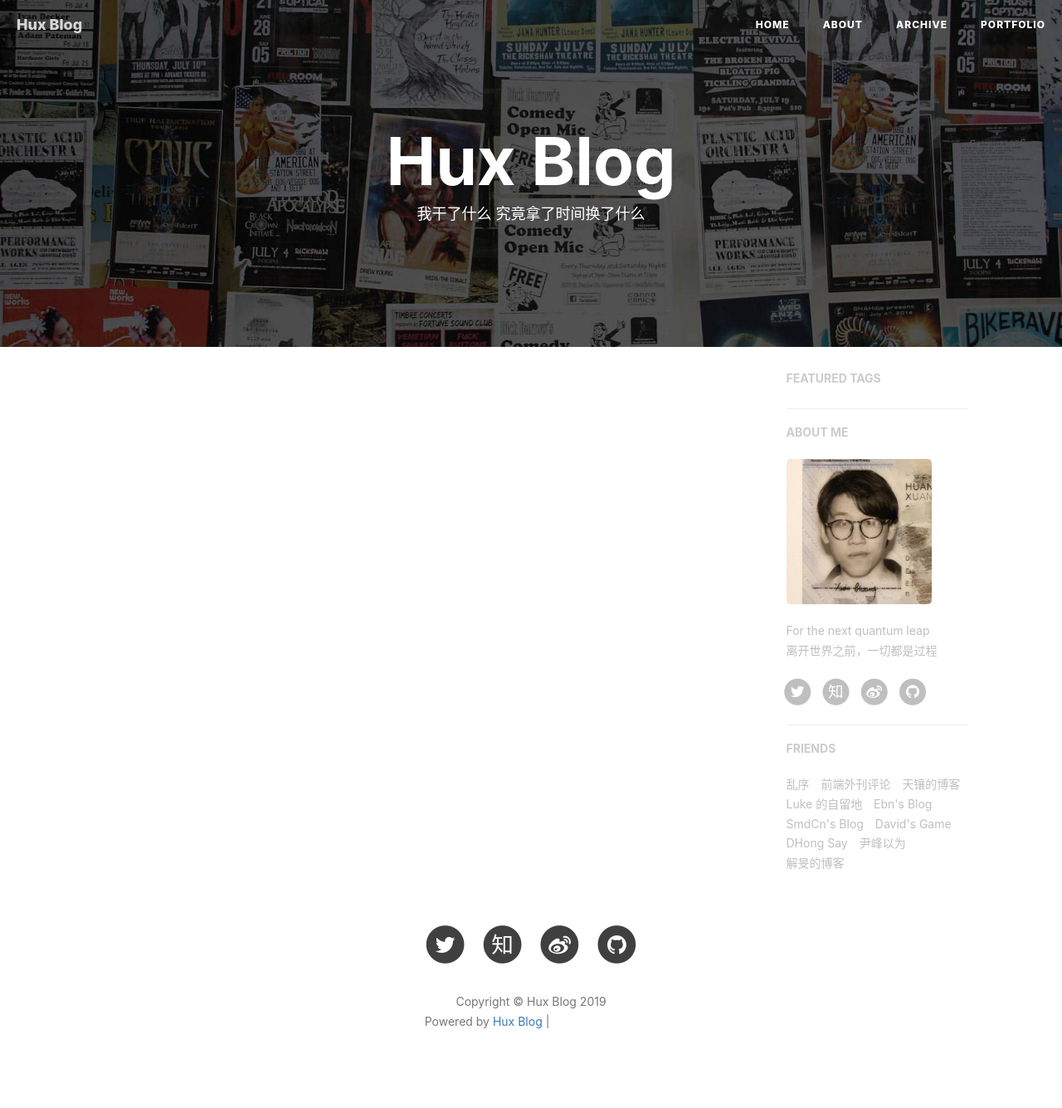
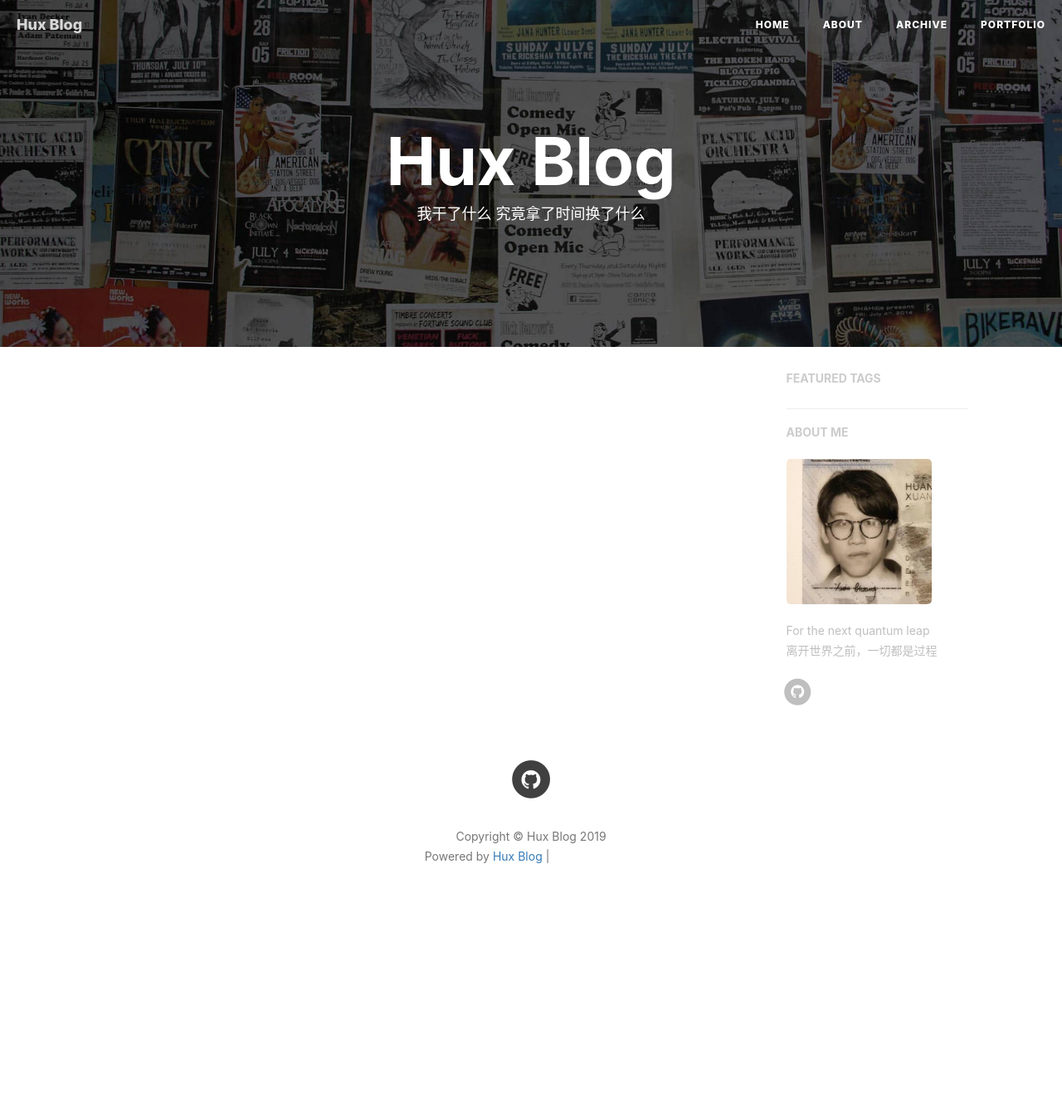
Before and after one commit to miaojinyi/REname-miaojinyi.github.io, a Jekyll site: the page built from index.html, in a window 1280 px wide. Shown: the whole page at 83% size. Built offline with Jekyll 4.4.1, drawn with Linux system fonts in a browser that asks for light colours; nearby versions of some CDN libraries; the list of posts is cut into pages by our own code; comment, search, counter and statistics services are not loaded; after the commit the page ends 1136 px from its top, so only the background shows below that; part of the change alters nothing that is shown; grey boxes are pictures that could not be loaded.

Commit message:
Update _config.yml

```diff
--- a/_config.yml
+++ b/_config.yml
@@ -3,9 +3,8 @@ title: Hux Blog
 SEOTitle: 黄玄的博客 | Hux Blog
 header-img: img/home-bg.jpg
 email: huxpro@gmail.com
-description: "关于程序与设计、黑客与画家 | 黄玄，Web & Mobile Lover，Software Engineer，UX Designer | 这里是 @Hux黄玄 的个人博客，与你一起发现更大的世界。"
-keyword: "黄玄, Hux黄玄, Hux, 鬼栈, huxpro, @huxpro, 黄玄的博客, Hux Blog, 博客, 个人网站, 互联网, Web, JavaScript, 前端, 设计"
-url: "https://huangxuan.me"              # your host, for absolute URL
+description: "一名学习者"
+#url: "https://huangxuan.me"              # your host, for absolute URL
 baseurl: ""                             # for example, '/blog' if your blog hosted on 'host/blog'
 
 # Publish posts or collection documents with a future date.
@@ -13,10 +12,10 @@ future: true
 
 # SNS settings
 RSS: false
-weibo_username:     huxpro
-zhihu_username:     huxpro
-github_username:    huxpro
-twitter_username:   huxpro
+#weibo_username:     huxpro
+#zhihu_username:     huxpro
+github_username:    miaojinyi
+#twitter_username:   huxpro
 #facebook_username:  huxpro
 #linkedin_username:  firstname-lastname-idxxxx
 
@@ -101,39 +100,39 @@ page-mathjax: false
 
 
 # Friends
-friends: [
-    {
+#friends: [
+    #{
     #     title: "Su",
     #     href: "http://su.gallery/"
     # },{
-        title: "乱序",
-        href: "http://mida.re/"
-    },{
-        title: "前端外刊评论",
-        href: "http://qianduan.guru/"
-    },{
-        title: "天镶的博客",
-        href: "http://lingyu.wang/"
-    },{
-        title: "Luke 的自留地",
-        href: "http://hmqk1995.github.io"
-    },{
-        title: "Ebn's Blog",
-        href: "http://ebnbin.com/"
-    },{
-        title: "SmdCn's Blog",
-        href: "http://blog.smdcn.net"
-    },{
-        title: "David's Game",
-        href: "https://www.ruoyaowu.com/"
-    },{
-        title: "DHong Say",
-        href: "http://dhong.co"
-    },{
-        title: "尹峰以为",
-        href: "http://ingf.github.io/"
-    },{
-        title: "解旻的博客",
-        href: "http://xieminis.me/"
-    }
-]
+      #  title: "乱序",
+     #   href: "http://mida.re/"
+    #},{
+      #  title: "前端外刊评论",
+     #   href: "http://qianduan.guru/"
+    #},{
+      #  title: "天镶的博客",
+     #   href: "http://lingyu.wang/"
+    #},{
+   #     title: "Luke 的自留地",
+   #     href: "http://hmqk1995.github.io"
+  #  },{
+ #       title: "Ebn's Blog",
+#        href: "http://ebnbin.com/"
+ #   },{
+ #       title: "SmdCn's Blog",
+ #       href: "http://blog.smdcn.net"
+ #   },{
+ #       title: "David's Game",
+#        href: "https://www.ruoyaowu.com/"
+#    },{
+#        title: "DHong Say",
+ #       href: "http://dhong.co"
+ #   },{
+#        title: "尹峰以为",
+#        href: "http://ingf.github.io/"
+#    },{
+#        title: "解旻的博客",
+#        href: "http://xieminis.me/"
+#    }
+#]
```
